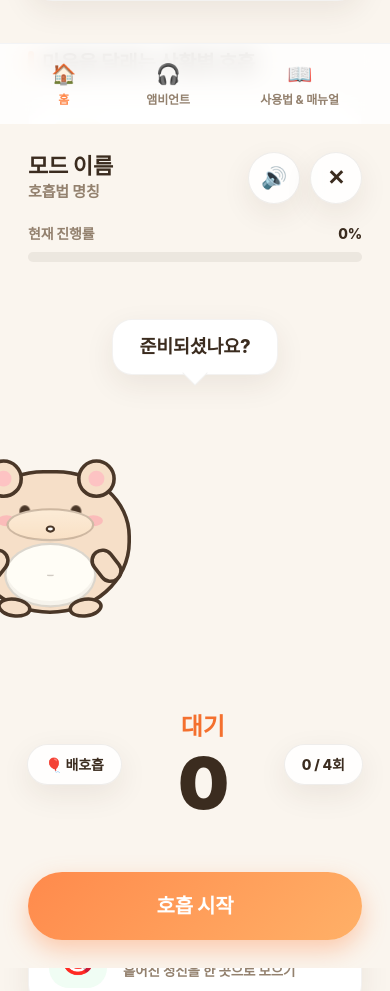
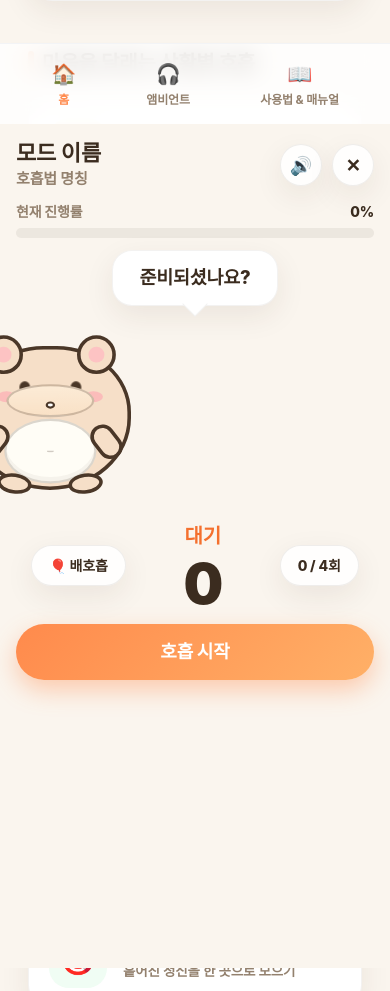
Before and after one commit to kamjak-hub/soompyo, a plain HTML site: page index.html in a window 390 px wide. Shown: the part 720-1711 px from the top of the page. Drawn offline with nearby package versions, Linux system fonts and the light colour scheme; a web font is replaced by a local one.

Commit message:
Fix: Optimize mobile viewport height inside breathing session overlay and enable vertical scroll fallback

```diff
--- a/index.html
+++ b/index.html
@@ -337,7 +337,41 @@
         @media (max-width: 560px) {
             .mallang-stage { transform: scale(0.72); transform-origin: left center; margin: -26px -50px -26px -34px; }
             .tri-guide { transform: scale(0.8); transform-origin: left center; margin-right: -56px; }
-            .character-container { gap: 0; }
+            .character-container { gap: 0; height: 180px; min-height: 180px; }
+
+            /* Spacing overrides for mobile viewport height */
+            .speech-bubble {
+                padding: 10px 18px;
+                margin-bottom: 12px;
+                font-size: 0.95rem;
+            }
+            .mood-btn {
+                font-size: 24px;
+                padding: 6px 10px;
+                border-radius: 14px;
+            }
+            #mood-check {
+                margin-bottom: 10px !important;
+            }
+            .side-chip {
+                font-size: 12px;
+                padding: 6px 12px;
+            }
+            #step-timer {
+                font-size: 3.5rem !important;
+            }
+            #current-step {
+                font-size: 1.25rem !important;
+            }
+            .icon-btn {
+                width: 42px;
+                height: 42px;
+                font-size: 18px;
+            }
+            .session-body {
+                flex: none !important;
+                justify-content: flex-start !important;
+            }
         }
 
         /* 말풍선 (소프트) */
@@ -749,9 +783,9 @@
         </nav>
 
         <!-- 호흡 세션 레이어 -->
-        <div id="session-overlay" class="fixed inset-0 z-50 translate-y-full flex flex-col p-7 overflow-hidden" style="background: #faf5ee;">
-
-            <div class="flex justify-between items-center mb-5">
+        <div id="session-overlay" class="fixed inset-0 z-50 translate-y-full flex flex-col p-4 sm:p-7 overflow-y-auto sm:overflow-hidden" style="background: #faf5ee;">
+
+            <div class="flex justify-between items-center mb-3 sm:mb-5">
                 <div class="text-left">
                     <h2 id="session-title" class="text-[22px] font-extrabold leading-tight">모드 이름</h2>
                     <p id="session-method" class="text-[15px] font-bold text-[#93816e]">호흡법 명칭</p>
@@ -762,8 +796,8 @@
                 </div>
             </div>
 
-            <div class="mb-5">
-                <div class="flex justify-between mb-2">
+            <div class="mb-3 sm:mb-5">
+                <div class="flex justify-between mb-1.5 sm:mb-2">
                     <span class="text-sm font-extrabold text-[#93816e]">현재 진행률</span>
                     <span id="progress-text" class="text-sm font-extrabold">0%</span>
                 </div>
@@ -772,7 +806,7 @@
                 </div>
             </div>
 
-            <div class="flex-1 flex flex-col items-center justify-center relative">
+            <div class="flex-1 flex flex-col items-center justify-center relative session-body">
 
                 <div id="msg-bubble" class="speech-bubble">준비되셨나요?</div>
 
@@ -807,7 +841,7 @@
                     <canvas id="tri-canvas" class="tri-guide"></canvas>
                 </div>
 
-                <div class="mt-6 flex items-center justify-center gap-4 w-full">
+                <div class="mt-3 sm:mt-6 flex items-center justify-center gap-3 sm:gap-4 w-full">
                     <span id="focus-badge" class="side-chip">🎈 배호흡</span>
                     <div class="text-center min-w-[130px]">
                         <div id="current-step" class="text-2xl font-extrabold text-[#f4702e] mb-1">대기</div>
@@ -817,7 +851,7 @@
                 </div>
             </div>
 
-            <button id="session-btn" onclick="toggleBreathing()" class="cta-btn w-full py-5 text-xl mt-4">
+            <button id="session-btn" onclick="toggleBreathing()" class="cta-btn w-full py-3.5 sm:py-5 text-lg sm:text-xl mt-3 sm:mt-4">
                 호흡 시작
             </button>
         </div>
```
Also changed, not shown: soompyo-breath.html (+43 -9 lines).
